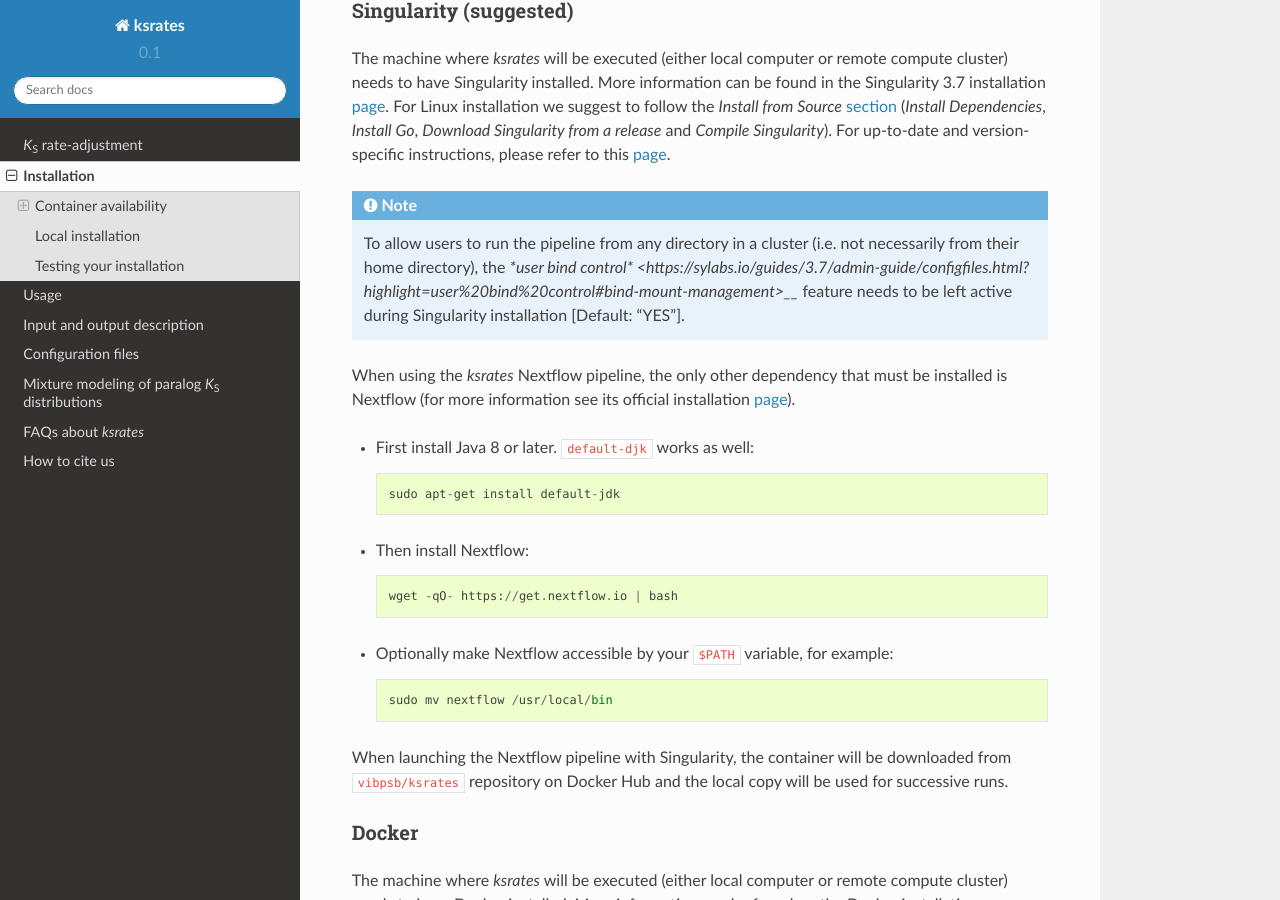
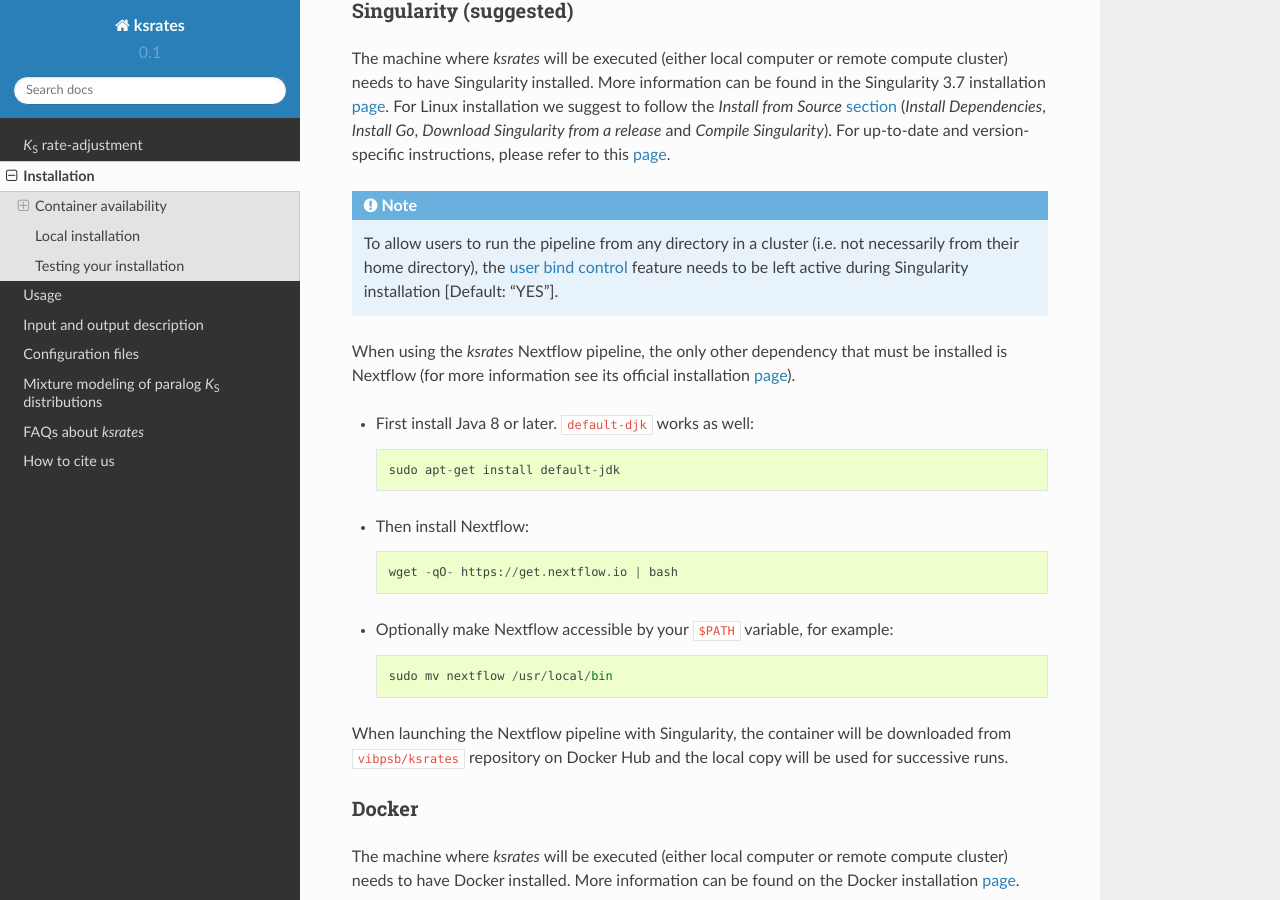
Before and after one commit to VIB-PSB/ksrates, a Sphinx documentation site: the page built from doc/source/installation.rst, in a window 1280 px wide and 900 px high, scrolled down 1056 px. Built offline with Sphinx 7.4.7 and the Read the Docs theme 2.0.0, drawn with Linux system fonts in a browser that asks for light colours.

Commit message:
Minor (link syntax fix)

```diff
--- a/doc/source/configuration.rst
+++ b/doc/source/configuration.rst
@@ -151,7 +151,7 @@
 
     * **enable** enables or disables the use of the respective container
     * **cacheDir** (only for Singularity) the directory where remote the Singularity image from Docker Hub is stored. When using a computing cluster it must be a shared folder accessible to all computing nodes.
-    * **autoMounts** (only for Singularity) automatically mounts host paths in the executed container and allows the user to run the pipeline from any directory in a cluster [Default: true]. It requires the `*user bind control* <https://sylabs.io/guides/3.7/admin-guide/configfiles.html?highlight=user%20bind%20control#bind-mount-management`>__ feature in Singularity installation, which is active by default.
+    * **autoMounts** (only for Singularity) automatically mounts host paths in the executed container and allows the user to run the pipeline from any directory in a cluster [Default: true]. It requires the `user bind control <https://sylabs.io/guides/3.7/admin-guide/configfiles.html?highlight=user%20bind%20control#bind-mount-management>`__ feature in Singularity installation, which is active by default.
 
 * The **executor.name** setting defines the system type or HPC scheduler to be used (e.g. ``sge``, ``slurm``, ``local``)
 * The **process** scope defines the configuration for the processes of the *ksrates* pipeline:
--- a/doc/source/installation.rst
+++ b/doc/source/installation.rst
@@ -37,7 +37,7 @@
 For up-to-date and version-specific instructions, please refer to this `page <https://sylabs.io/docs/>`__.
 
 .. note::
-   To allow users to run the pipeline from any directory in a cluster (i.e. not necessarily from their home directory), the `*user bind control* <https://sylabs.io/guides/3.7/admin-guide/configfiles.html?highlight=user%20bind%20control#bind-mount-management>__` feature needs to be left active during Singularity installation [Default: "YES"].
+   To allow users to run the pipeline from any directory in a cluster (i.e. not necessarily from their home directory), the `user bind control <https://sylabs.io/guides/3.7/admin-guide/configfiles.html?highlight=user%20bind%20control#bind-mount-management>`__ feature needs to be left active during Singularity installation [Default: "YES"].
 
 When using the *ksrates* Nextflow pipeline, the only other dependency that must be installed is Nextflow (for more information see its official installation `page <https://www.nextflow.io/docs/latest/getstarted.html#requirements>`__).
 
```
